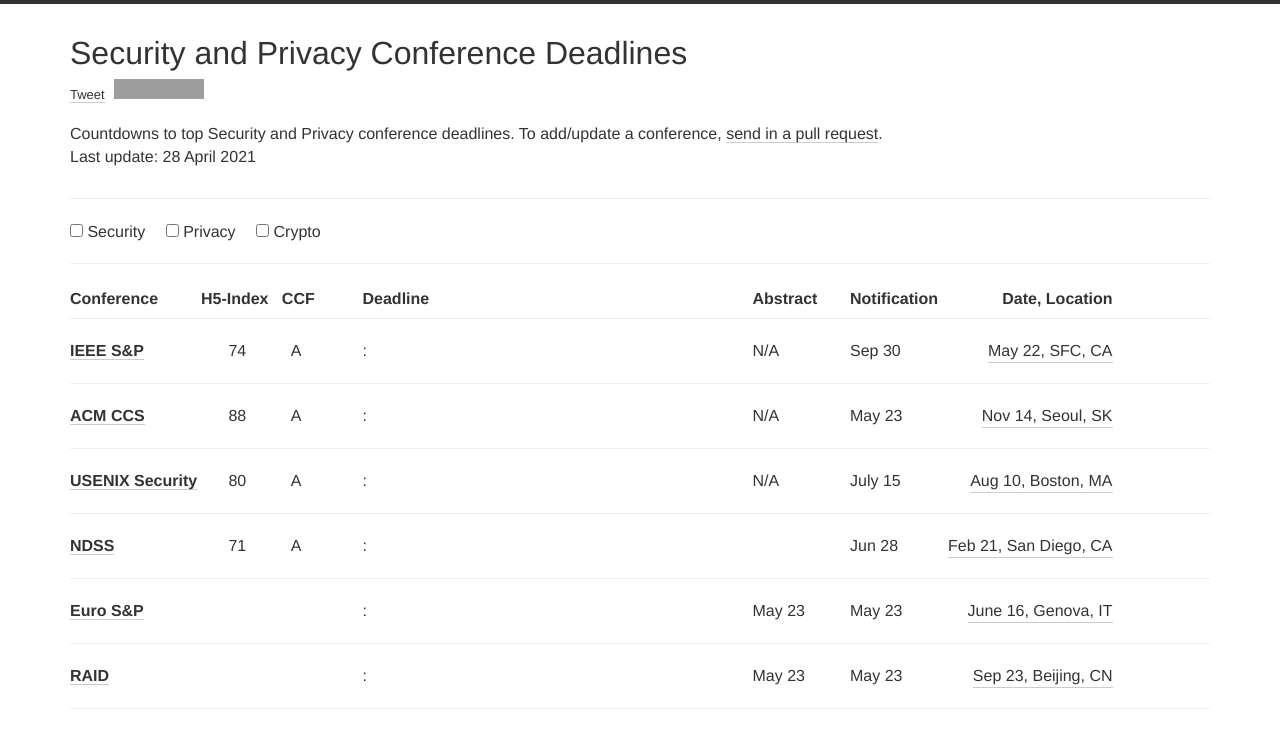
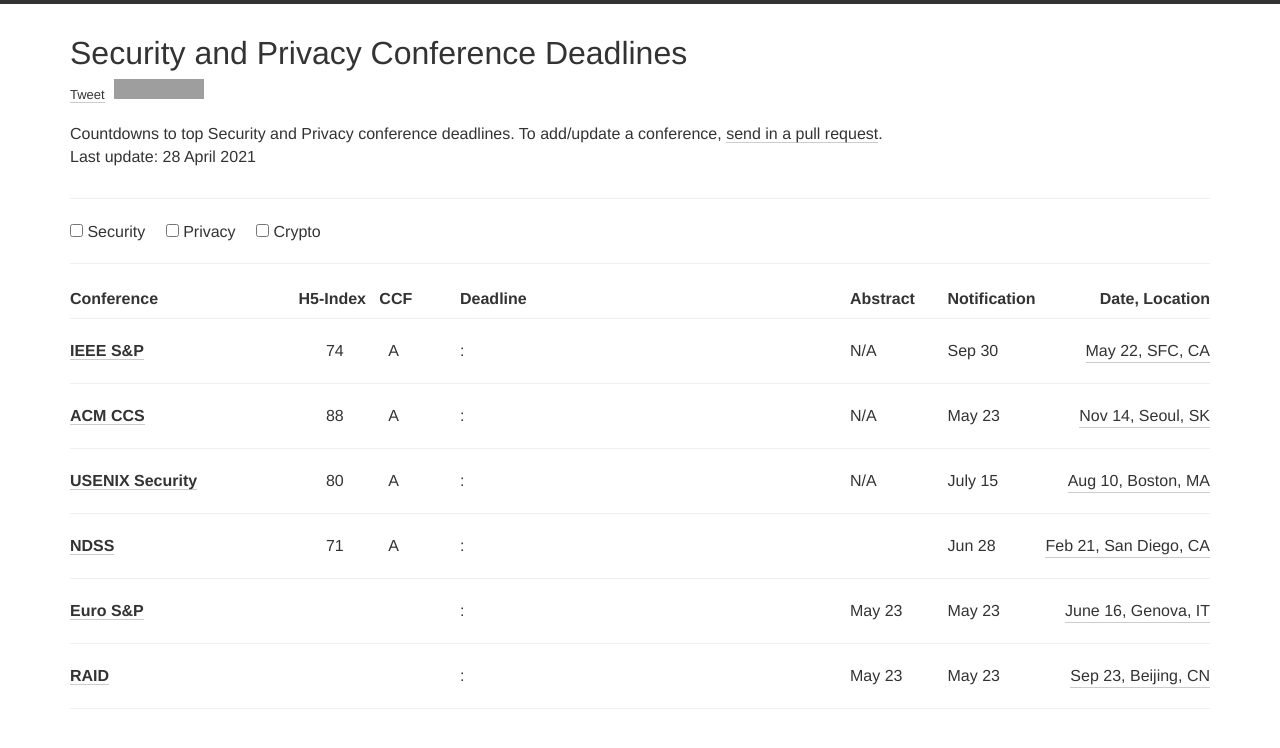
Before and after one commit to jianghaizhi/conference, a Jekyll site: the page built from index.html, in a window 1280 px wide. Shown: the top 748 px of the page. Built offline with Jekyll 4.4.1, drawn with Linux system fonts in a browser that asks for light colours; nearby versions of some CDN libraries; comment, search, counter and statistics services are not loaded; grey boxes are pictures that could not be loaded.

Commit message:
Update index.html

```diff
--- a/index.html
+++ b/index.html
@@ -47,7 +47,7 @@
                 </div>
               </form><hr>
              <div class="row" style="padding-top:5px">
-       <div class="col-xs-12 col-md-3"><h2>Conference<font style="float:right">H5-Index&nbsp;&nbsp;&nbsp;CCF&nbsp;&nbsp;&nbsp;&nbsp;</font></h2></div>
+       <div class="col-xs-12 col-md-4"><h2>Conference<font style="float:right">H5-Index&nbsp;&nbsp;&nbsp;CCF&nbsp;&nbsp;&nbsp;&nbsp;</font></h2></div>
       <div class="col-xs-12 col-md-4"><h2 style="float:center;">Deadline</h2></div>
         <div class="col-xs-12 col-md-1"><h2>Abstract</h2></div>
         <div class="col-xs-12 col-md-1"><h2>Notification</h2></div>
@@ -65,7 +65,7 @@
         {% for conf in site.data.conferences %}
         <div id="{{ conf.name | append: conf.year | slugify }}" class="conf {% for tag in conf.tags %} {{tag}} {% endfor %}">
           <div class="row">
-              <div class="col-xs-12 col-md-3">
+              <div class="col-xs-12 col-md-4">
                 <font font-size:1em; style="font-weight:bold;"><a target="black" href="{{conf.link}}">{{conf.name}}</a></font><font font-size:1em; style="float:right">{{conf.hindex}}&nbsp;&nbsp;&nbsp;&nbsp;&nbsp;&nbsp;&nbsp;&nbsp;&nbsp;&nbsp;{{conf.rank}}&nbsp;&nbsp;&nbsp;&nbsp;&nbsp;&nbsp;&nbsp;</font>
               </div>
                 <div class="col-xs-12 col-md-4">
```
